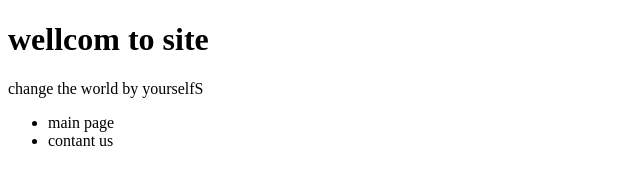
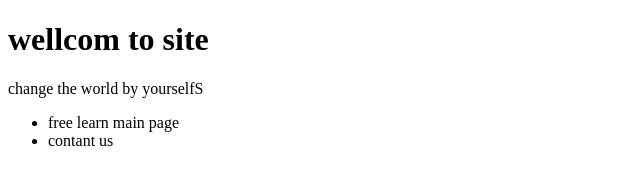
Before and after one commit to missmirzavand/yws, a plain HTML site: page index.html in a window 1280 px wide. Shown: the full height of the page, 0-640 px from the left. Drawn offline with Linux system fonts and the light colour scheme.

Commit message:
change main

```diff
--- a/index.html
+++ b/index.html
@@ -9,7 +9,7 @@
     <h1>wellcom to site</h1>
     <p>change the world by yourselfS</p>
     <ul>
-        <li>main page</li>
+        <li>free learn main page</li>
         <li>contant us</li>
 
     </ul>
```
